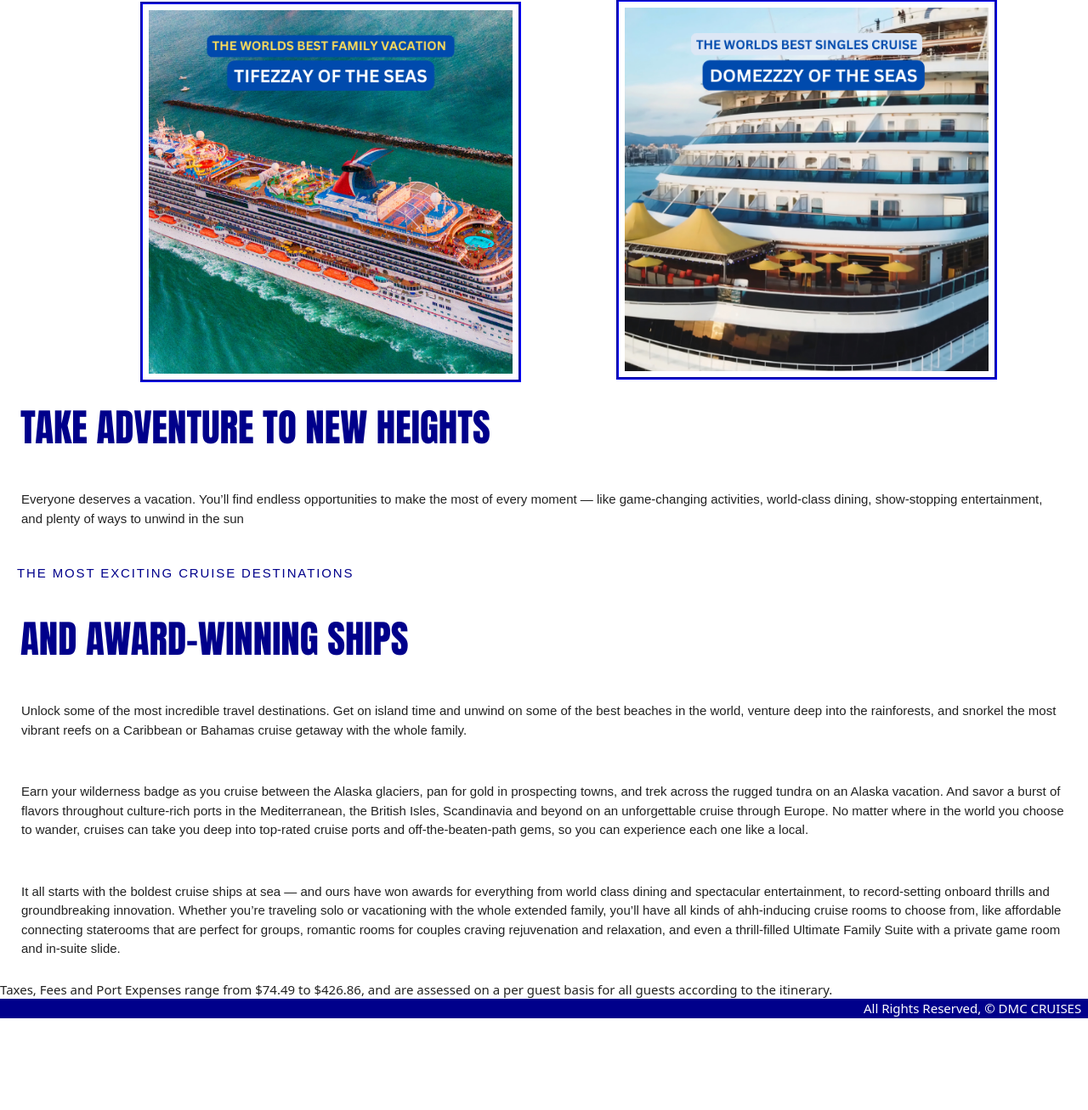
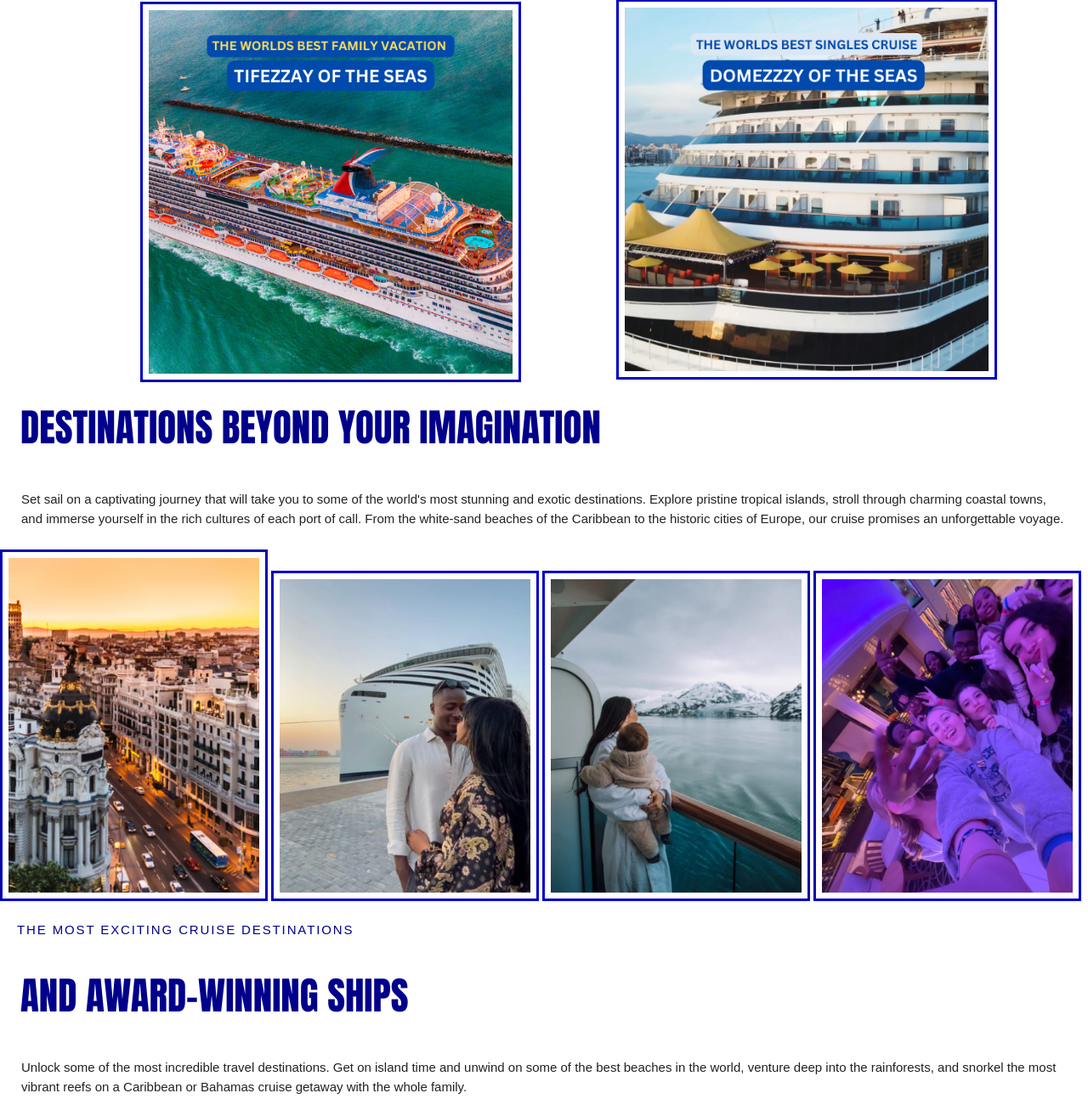
Before and after one commit to mlewis2257/dmc-cruises, a Django app: page / in a window 1280 px wide. Shown: the part 1104-2411 px from the top of the page at 85% size. Before the commit the page ends 2303 px from the top, so only its background shows below. Run offline with Django 4.2, Linux system fonts and the light colour scheme; parts of the project's set-up code (start-up, migrations or seed data) failed here and were passed over.

Commit message:
css home

```diff
--- a/main_app/templates/home.html
+++ b/main_app/templates/home.html
@@ -159,13 +159,19 @@ h2 {
   <div class="col-sm-4 order-md-3"><div class="p-3 border bg-light"></div></div>
 </div>
 
+
+<h5>Destinations Beyond Your Imagination</h5>
+<h6>Set sail on a captivating journey that will take you to some of the world's most stunning and exotic destinations. Explore pristine tropical islands, stroll through charming coastal towns, and immerse yourself in the rich cultures of each port of call. From the white-sand beaches of the Caribbean to the historic cities of Europe, our cruise promises an unforgettable voyage.</h6>
+
 <div class="row">
-  <div class="col-sm-6 order-md-2">
-    <h5>TAKE ADVENTURE TO NEW HEIGHTS</h5>
-    <h6>Everyone deserves a vacation. You’ll find endless opportunities to make the most of every moment — like game-changing activities, world-class dining, show-stopping entertainment, and plenty of ways to unwind in the sun</h6>
+  <div class="col-4">
+    <div id="simple-list-example" class="d-flex flex-column gap-2 simple-list-example-scrollspy text-center">
+      <a class="p-1 rounded" href="#simple-list-item-1"> <img id="cruise_home" src="../../static/images/spain.png"></a>
+      <a class="p-1 rounded" href="#simple-list-item-2"> <img id="cruise_home" src="../../static/images/couple.png"></a>
+      <a class="p-1 rounded" href="#simple-list-item-3"> <img id="cruise_home" src="../../static/images/mother.png"></a>
+      <a class="p-1 rounded" href="#simple-list-item-4"> <img id="cruise_home" src="../../static/images/kids.png"></a>
+    </div>
   </div>
-</div>
-
 
 <h4>THE MOST EXCITING CRUISE DESTINATIONS</h4>
 <h5>AND AWARD-WINNING SHIPS</h5>
```
Also changed, not shown: main_app/templates/cruises/detail.html (+13 -1 lines), main_app/static/images/bathroom.png (added), main_app/static/images/resturant.png (added), main_app/static/images/room.png (added), main_app/static/images/spa.png (added), main_app/static/images/spain.png (added).
